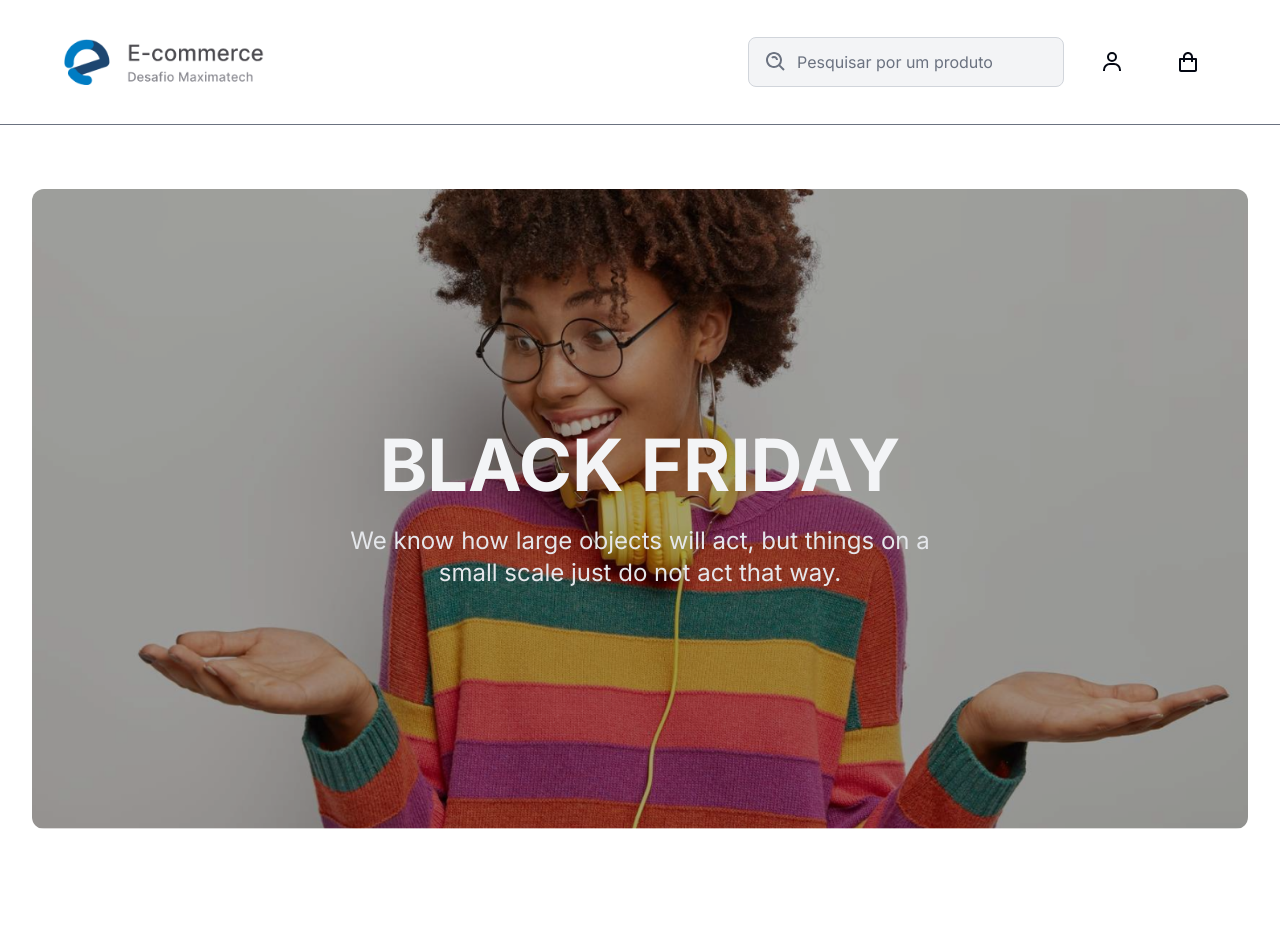
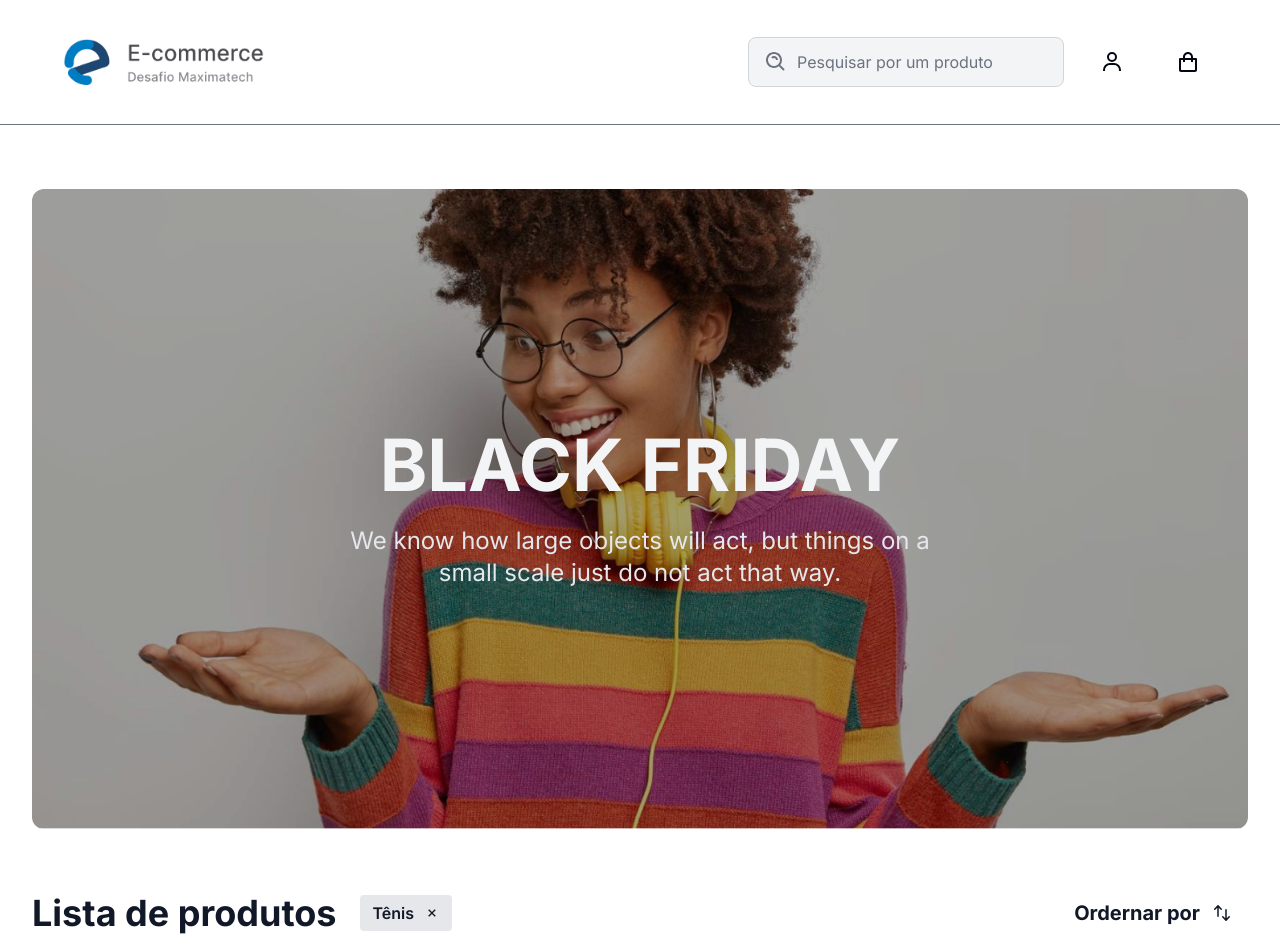
Before and after one commit to pedrogpo/maxima-tech-commerce, a Next.js app: page / in a window 1280 px wide. Before the commit the page ends 829 px from the top, so only its background shows below. Built offline with nearby package versions, Linux system fonts and the light colour scheme.

Commit message:
feat(HomeScreen): init product list

```diff
--- /dev/null
+++ b/src/screens/home/_components/product-list/header/index.tsx
@@ -0,0 +1,54 @@
+'use client'
+
+import { BiX } from 'react-icons/bi'
+import { Button } from '~/_components/ui/button'
+import { HiMiniArrowsUpDown } from 'react-icons/hi2'
+
+import {
+  DropdownMenu,
+  DropdownMenuContent,
+  DropdownMenuItem,
+  DropdownMenuLabel,
+  DropdownMenuSeparator,
+  DropdownMenuTrigger,
+} from '~/_components/ui/dropdown-menu'
+
+function OrderProducts() {
+  return (
+    <DropdownMenu>
+      <DropdownMenuTrigger>
+        <Button
+          variant="ghost"
+          className="gap-3 text-xl font-bold text-gray-900"
+        >
+          Ordernar por
+          <HiMiniArrowsUpDown />
+        </Button>
+      </DropdownMenuTrigger>
+      <DropdownMenuContent>
+        <DropdownMenuLabel>Ordernar por</DropdownMenuLabel>
+        <DropdownMenuSeparator />
+        <DropdownMenuItem>Nome</DropdownMenuItem>
+        <DropdownMenuItem>Preço</DropdownMenuItem>
+        <DropdownMenuItem>Categoria</DropdownMenuItem>
+      </DropdownMenuContent>
+    </DropdownMenu>
+  )
+}
+
+export function ListHeader() {
+  return (
+    <div className="flex items-center justify-between">
+      <div className="flex items-center gap-6">
+        <h2 className="text-4xl font-bold text-gray-900">Lista de produtos</h2>
+        <div className="flex items-center gap-2.5 rounded-sm bg-gray-200 px-3 py-1.5 text-base font-semibold text-gray-900">
+          <span>Tênis</span>
+          <BiX size={16} />
+        </div>
+      </div>
+      <div className="flex items-center gap-4">
+        <OrderProducts />
+      </div>
+    </div>
+  )
+}
--- /dev/null
+++ b/src/screens/home/_components/product-list/index.tsx
@@ -0,0 +1,9 @@
+import { ListHeader } from './header'
+
+export default function ProductList() {
+  return (
+    <div className="mt-16">
+      <ListHeader />
+    </div>
+  )
+}
--- a/src/screens/home/index.tsx
+++ b/src/screens/home/index.tsx
@@ -1,10 +1,12 @@
 import { Container } from '~/_components/atoms'
 import Banner from './_components/banner'
+import ProductList from './_components/product-list'
 
 export default function HomeScreen() {
   return (
     <Container>
       <Banner />
+      <ProductList />
     </Container>
   )
 }
```
